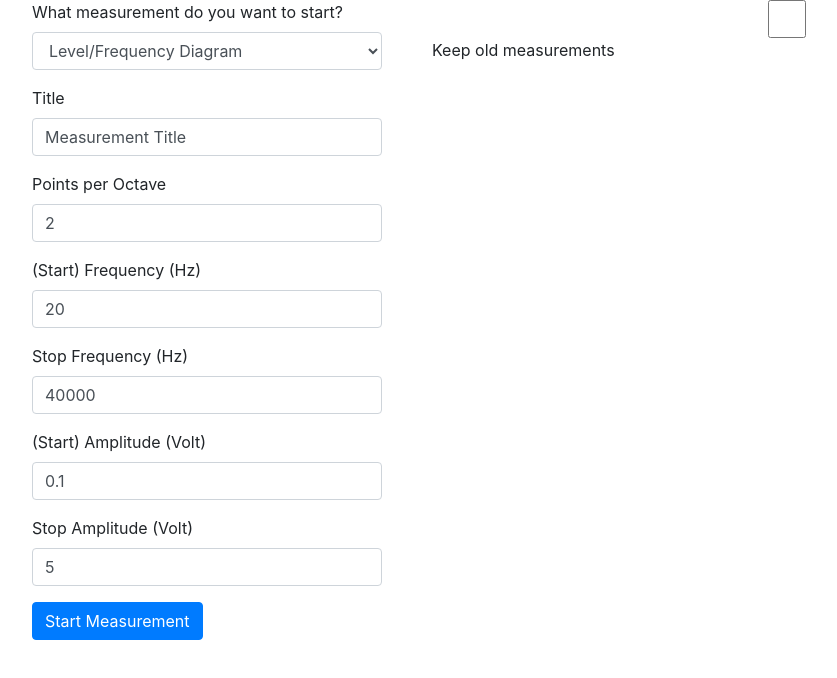
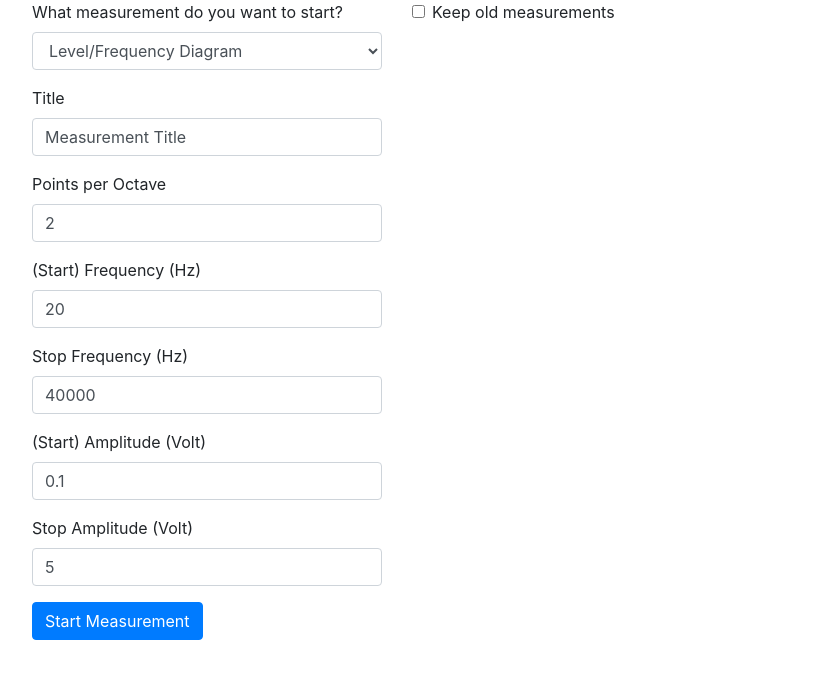
Before and after one commit to oxytu/hp8903, a plain HTML site: page webroot/index.html in a window 1280 px wide. Shown: the whole page, without its empty margins (53-890 px from the left). Drawn offline with Linux system fonts and the light colour scheme.

Commit message:
fix layout isssue

```diff
--- a/webroot/index.html
+++ b/webroot/index.html
@@ -58,7 +58,7 @@
                 <div class="col-8">
                     <div id="output-configuration">
                         <div class="form-check">
-                            <input class="form-control" type="checkbox" value="" id="keep-measurements"/>
+                            <input class="form-check-input" type="checkbox" value="" id="keep-measurements"/>
                             <label class="form-check-label" for="keep-measurements">
                                 Keep old measurements
                             </label>
```
